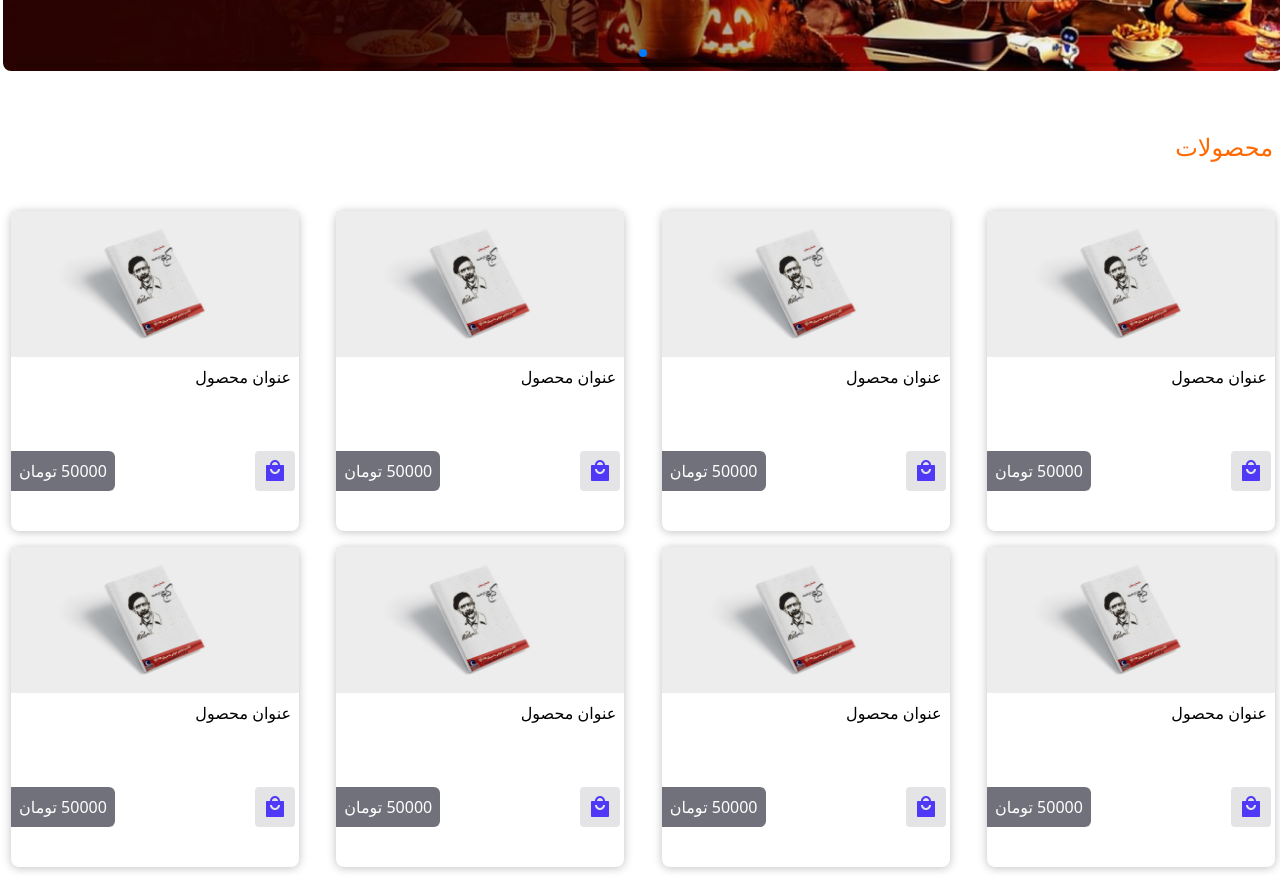
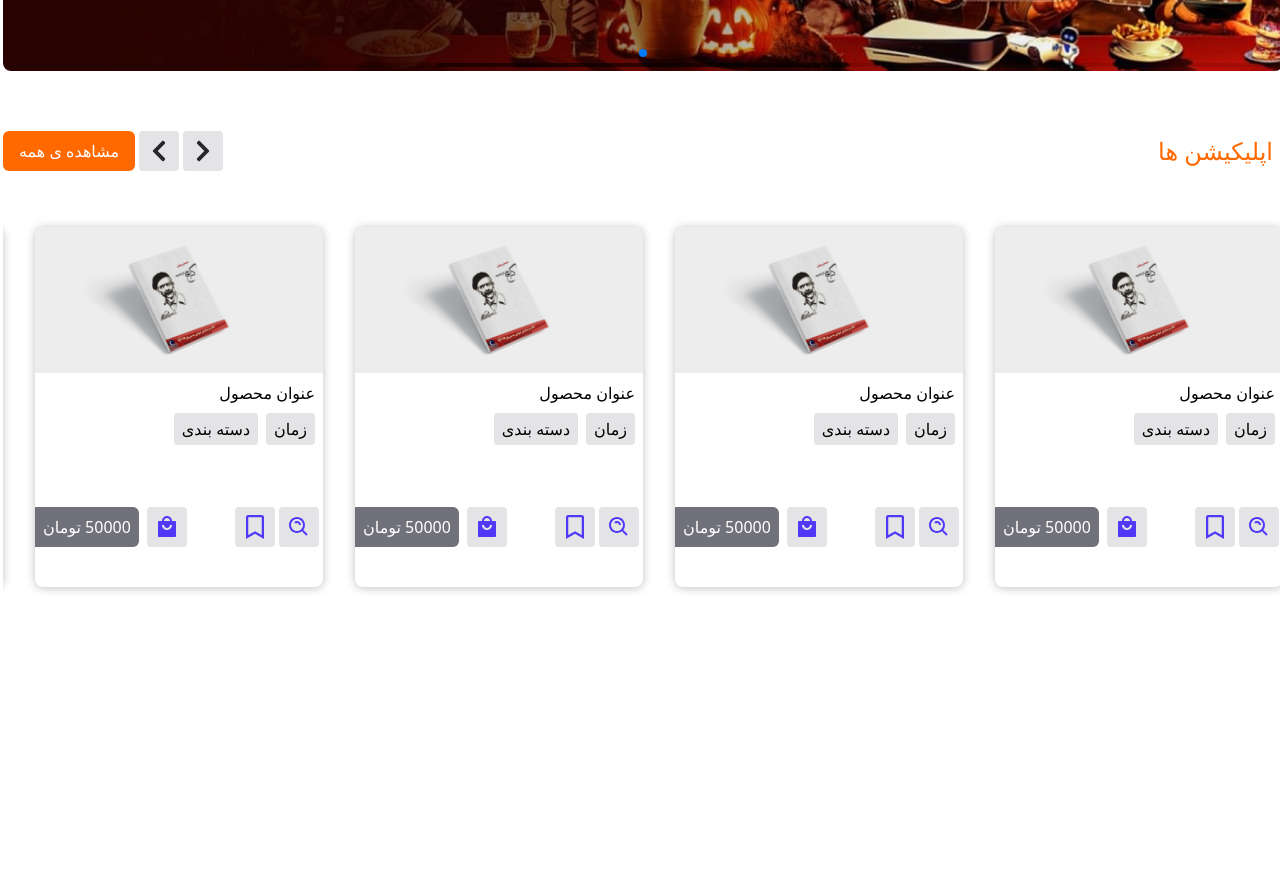
Before and after one commit to smiinmhrn/E-commerce, a Next.js app: page / in a window 1280 px wide. Shown: the part 520-1395 px from the top of the page. After the commit the page ends 1115 px from the top, so only its background shows below. Built offline with nearby package versions, Linux system fonts and the light colour scheme.

Commit message:
added products slider.

```diff
--- a/components/BoxSlider/Box.jsx
+++ b/components/BoxSlider/Box.jsx
@@ -1,9 +1,14 @@
 import Image from "next/image";
 import { RiShoppingBag4Fill } from "react-icons/ri";
+import Link from "next/link";
+import { FaRegBookmark } from "react-icons/fa";
+
+import { BiSearchAlt } from "react-icons/bi";
 
 const Box = () => {
   return (
-    <article className="relative h-80 w-72 m-2 rounded-lg shadow-[0px_1px_10px_rgba(0,0,0,0.25)] transition-all duration-300">
+    <div className="pt-2 hover:pt-0 transition-all duration-300">
+      <article className="sliderItem relative h-90 w-72 m-2 rounded-lg shadow-[0px_1px_10px_rgba(0,0,0,0.25)] transition-all duration-300 hover:shadow-[0px_1px_8px_rgba(0,0,0,0.5)] ">
         <div>
           <Image
             src="/boxslider/ganj.jpg"
@@ -16,15 +21,35 @@ const Box = () => {
 
         <div>
           <h3 className="m-2">عنوان محصول</h3>
-
+          <div className="flex justify-start items-center gap-2 m-2">
+            <div
+              href={"/"}
+              className="py-1 px-2 rounded bg-zinc-200 transition-all duration-300 hover:bg-zinc-300"
+            >
+              زمان
+            </div>
+            <div
+              href={"/"}
+              className="py-1 px-2 rounded bg-zinc-200 transition-all duration-300 hover:bg-zinc-300"
+            >
+              دسته بندی
+            </div>
+          </div>
           <div className="flex justify-between items-center absolute bottom-10 right-0 left-0">
+            <div className="flex justify-center items-center">
+              <BiSearchAlt className="text-indigo-600 mr-1 w-10 h-10 p-2 rounded bg-zinc-200 cursor-pointer transition-all duration-300 hover:bg-orange-300 hover:text-white" />
+              <FaRegBookmark className="text-indigo-600 mr-1 w-10 h-10 p-2 rounded bg-zinc-200 cursor-pointer transition-all duration-300 hover:bg-orange-300 hover:text-white" />
+            </div>
+            <div className="flex gap-2">
               <RiShoppingBag4Fill className="text-indigo-600 mr-1 w-10 h-10 p-2 rounded bg-zinc-200 cursor-pointer transition-all duration-300 hover:bg-orange-300 hover:text-white" />
               <div className="bg-zinc-500 text-white p-2 rounded-tr-md rounded-br-md">
                 50000 تومان
               </div>
             </div>
           </div>
+        </div>
       </article>
+    </div>
   );
 };
 
--- a/components/BoxSlider/BoxSlider.jsx
+++ b/components/BoxSlider/BoxSlider.jsx
@@ -1,22 +1,57 @@
+"use client";
+
 import Box from "@/components/BoxSlider/Box";
 
+import { FaChevronRight } from "react-icons/fa";
+import { FaChevronLeft } from "react-icons/fa";
+
+import { useRef } from "react";
+import Link from "next/link";
+
 const BoxSlider = () => {
+  const carouselRef = useRef();
+  const carouselSwitcher = (data) => {
+    if (carouselRef.current) {
+      const width = carouselRef.current.offsetWidth;
+      carouselRef.current.scrollTo(
+        carouselRef.current.scrollLeft + width * data,
+        0,
+      );
+    }
+  };
+
   return (
     <section className="container mx-auto">
-      <header>
+      <header className=" flex justify-between items-center">
         <h2 className="text-orange-500 text-2xl border-r-orange-400 border-r-2 pr-2">
-          محصولات
+         اپلیکیشن ها
         </h2>
+
+        <div className=" flex items-center gap-1 text-zinc-800">
+          <FaChevronRight
+            onClick={() => {
+              carouselSwitcher(1);
+            }}
+            className=" cursor-pointer bg-zinc-200 transition-all duration-300 hover:bg-orange-400 w-10 h-10 p-2 rounded"
+          />
+          <FaChevronLeft
+            onClick={() => {
+              carouselSwitcher(-1);
+            }}
+            className=" cursor-pointer bg-zinc-200 transition-all duration-300 hover:bg-orange-400 w-10 h-10 p-2 rounded"
+          />
+
+          <Link href={"/shop"} className="bg-orange-500 px-4 py-2 rounded-md transition-all duration-500 hover:bg-orange-600 text-white!">مشاهده ی همه</Link>
+        </div>
       </header>
-      <div className="flex justify-between items-center flex-wrap mt-10">
-        <Box />
-        <Box />
-        <Box />
-        <Box />
-        <Box />
-        <Box />
-        <Box />
-        <Box />
+      <div ref={carouselRef} className="sliderContainer w-full">
+        <div className="flex items-center gap-4 mt-10 w-max mx-2">
+          {Array.from({ length: 16 }).map((_, index) => (
+            <Link href="/shop" key={index}>
+              <Box />
+            </Link>
+          ))}
+        </div>
       </div>
     </section>
   );
--- a/styles/custom.css
+++ b/styles/custom.css
@@ -0,0 +1,14 @@
+.sliderContainer {
+  scroll-snap-type: x mandatory;
+  scroll-behavior: smooth;
+  overflow-x: auto;
+}
+
+.sliderContainer::-webkit-scrollbar {
+  display: none;
+}
+
+.sliderItem {
+  scroll-snap-align: start;
+  flex-shrink: 0;
+}
```
Lines whose indentation alone changed are shown as unchanged.
